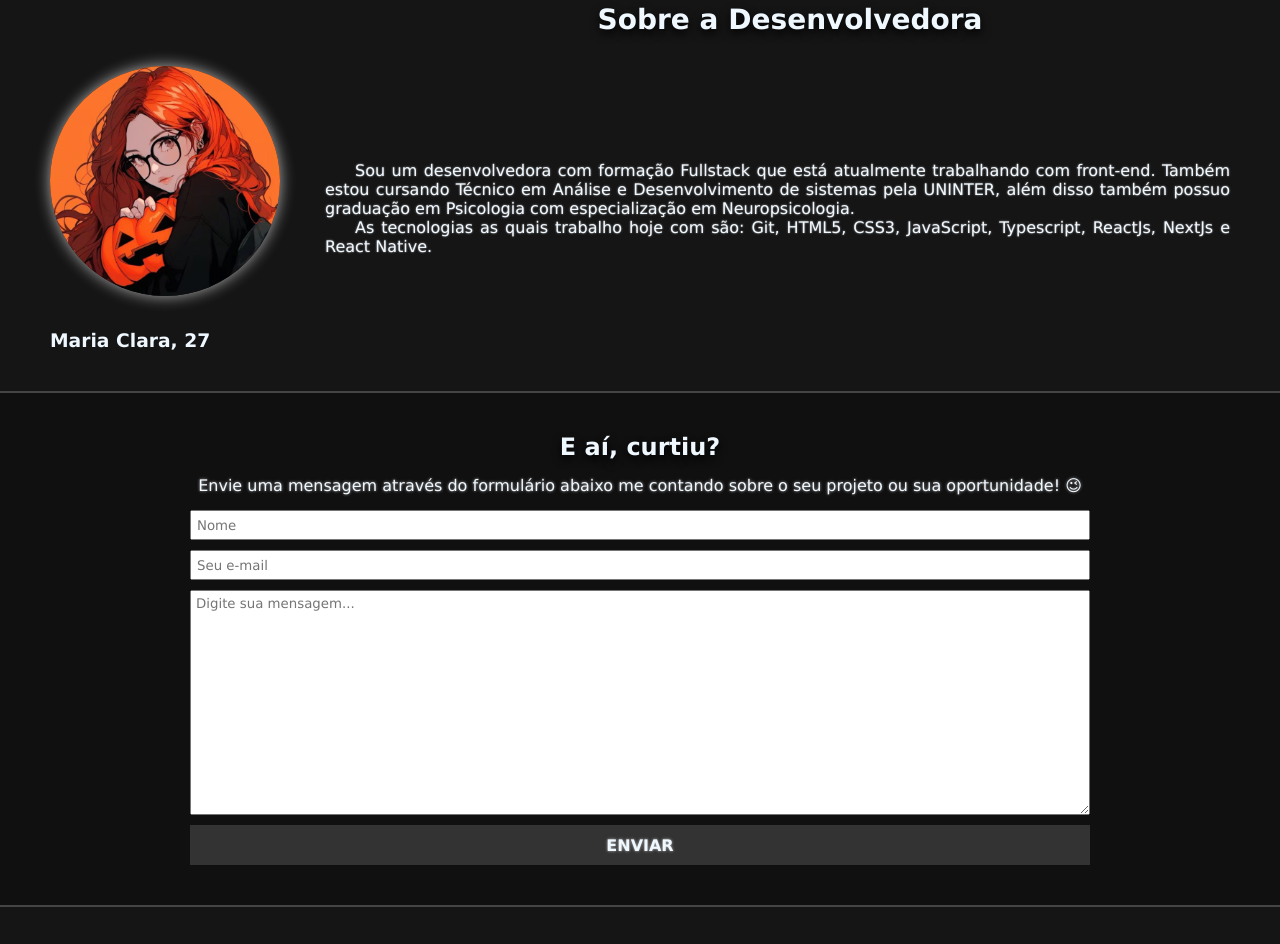
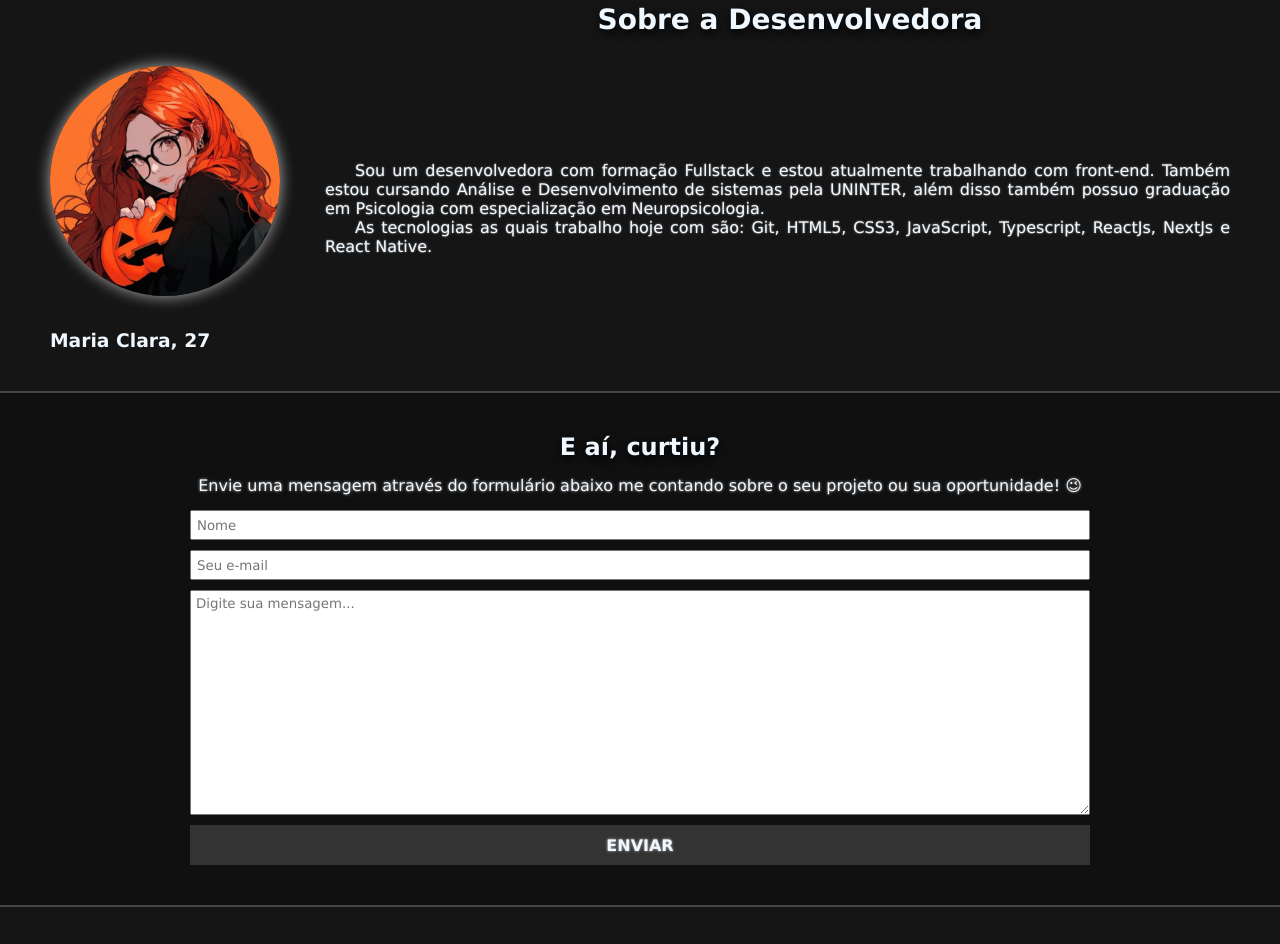
Before and after one commit to mcrp27/portifolio2023, a plain HTML site: page index.html in a window 1280 px wide. Shown: the part 1779-2723 px from the top of the page. Drawn offline with Linux system fonts and the light colour scheme.

Commit message:
Update index.html

```diff
--- a/index.html
+++ b/index.html
@@ -111,7 +111,7 @@
                         <h3>Maria Clara, 27</h3>
                     </div>
                     <div class="about-paragraph">
-                        <p>Sou um desenvolvedora com formação Fullstack que está atualmente trabalhando com front-end. Também estou cursando Técnico em Análise e Desenvolvimento de sistemas pela UNINTER, além disso também possuo graduação em Psicologia com especialização em Neuropsicologia.</p>
+                        <p>Sou um desenvolvedora com formação Fullstack e estou atualmente trabalhando com front-end. Também estou cursando Análise e Desenvolvimento de sistemas pela UNINTER, além disso também possuo graduação em Psicologia com especialização em Neuropsicologia.</p>
                         <p>As tecnologias as quais trabalho hoje com são: Git, HTML5, CSS3, JavaScript, Typescript, ReactJs, NextJs e React Native.</p>
                     </div>
                 </div>
```
